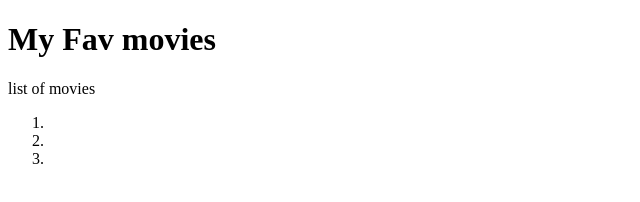
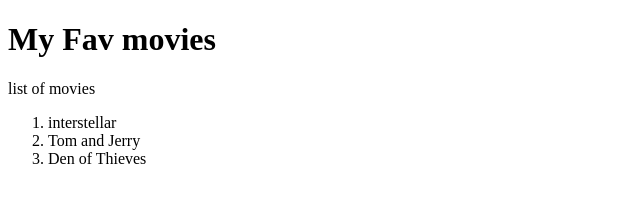
Before and after one commit to arnone215/practice, a plain HTML site: page index.html in a window 1280 px wide. Shown: the whole page, without its empty margins (0-640 px from the left). Drawn offline with Linux system fonts and the light colour scheme.

Commit message:
using forLoop to DRY code

```diff
--- a/app.js
+++ b/app.js
@@ -14,3 +14,44 @@ function Movie(title, genre, rating, staring, notes) {
 new Movie ('interstellar', 'drama', 5, 'Matthew McCoughnahey', 'time and space');
 new Movie ('Tom and Jerry', 'kids', 3, 'Jim Carey', 'movie night');
 new Movie ('Den of Thieves', 'action', 4, 'Gerard Butler', 'bank robbery');
+
+
+// let movieParent = document.getElementById('movielist');
+// let child = document.createElement('li');
+// let currentMovie = allMovies[0];
+// child.textContent = currentMovie.title;
+// movieParent.appendChild(child);
+
+// let childTwo = document.createElement('li');
+// currentMovie = allMovies[1];
+// childTwo.textContent = currentMovie.title;
+// movieParent.appendChild(childTwo);
+
+// let childThree = document.createElement('li');
+// currentMovie = allMovies[2];
+// childThree.textContent = currentMovie.title;
+// movieParent.appendChild(childThree);
+
+// BELOW IS THE WAY TO DRY IT OUT
+
+
+
+let movieParent = document.getElementById('movielist');
+for (let i = 0; i < allMovies.length; i++) {
+  let child = document.createElement('li');
+  let currentMovie = allMovies[i];
+  child.textContent = currentMovie.title;
+  movieParent.appendChild(child);
+}
+
+//Now you just delete everything under here that is commented out.
+
+// let childTwo = document.createElement('li');
+// currentMovie = allMovies[1];
+// childTwo.textContent = currentMovie.title;
+// movieParent.appendChild(childTwo);
+
+// let childThree = document.createElement('li');
+// currentMovie = allMovies[2];
+// childThree.textContent = currentMovie.title;
+// movieParent.appendChild(childThree);
--- a/index.html
+++ b/index.html
@@ -9,15 +9,12 @@
 </head>
 
 <body>
-  <script src="app.js"></script>
   <h1> My Fav movies</h1>
   <p> list of movies
   </p>
-  <ol>
-    <li></li>
-    <li></li>
-    <li></li>
+  <ol id="movielist">
   </ol>
+  <script src="app.js"></script>
 </body>
 
 </html>
```
